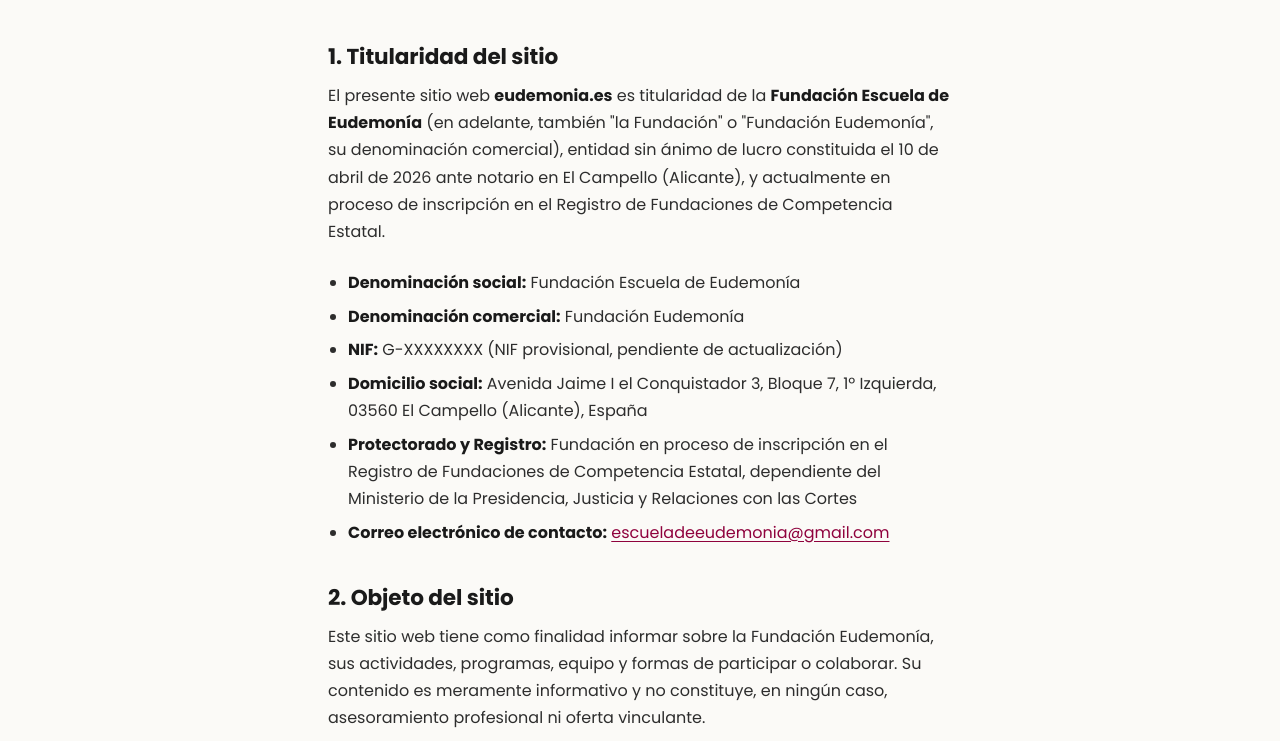
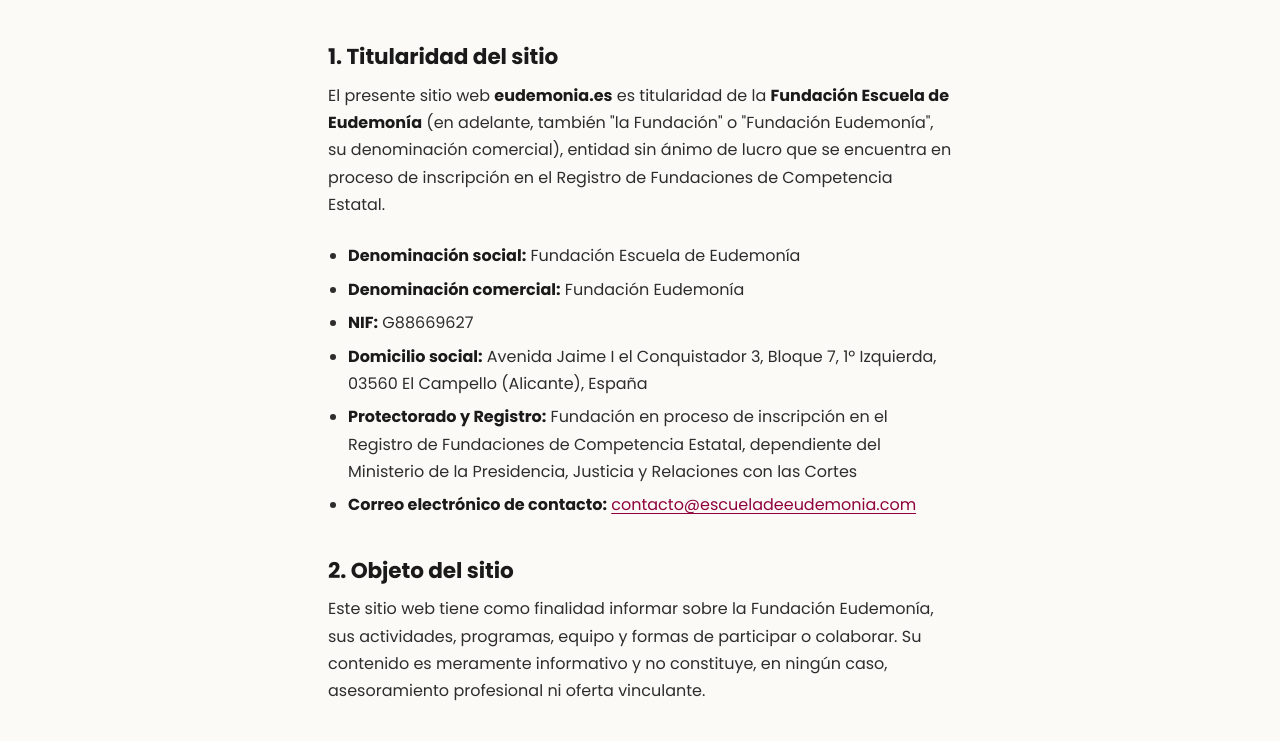
Before and after one commit to escueladeeudemonia-afk/eudemonia.es, an Astro site: page /aviso-legal in a window 1280 px wide. Shown: the part 295-1036 px from the top of the page. Built offline with nearby package versions, Linux system fonts and the light colour scheme; Astro itself is replaced by a stand-in of ours.

Commit message:
feat(legal): datos definitivos de la Fundación
- NIF: G88669627 (definitivo)
- Email de contacto institucional: contacto@escueladeeudemonia.com
  (sustituye al @gmail.com en aviso legal, privacidad y participa)
- Eliminada mención a notaría y fecha de constitución en aviso legal
- Mantenida única referencia legal: 'en proceso de inscripción en
  el Registro de Fundaciones de Competencia Estatal'

Páginas legales ya completas para auditoría de Google for Nonprofits.

```diff
--- a/src/pages/aviso-legal.astro
+++ b/src/pages/aviso-legal.astro
@@ -2,7 +2,7 @@
 import Base from "../layouts/Base.astro";
 
 const updatedAt = "15 de mayo de 2026";
-const nif = "G-XXXXXXXX (NIF provisional, pendiente de actualización)";
+const nif = "G88669627";
 ---
 
 <Base
@@ -20,9 +20,8 @@
       <p>
         El presente sitio web <strong>eudemonia.es</strong> es titularidad de la
         <strong>Fundación Escuela de Eudemonía</strong> (en adelante, también "la Fundación" o "Fundación
-        Eudemonía", su denominación comercial), entidad sin ánimo de lucro constituida el 10 de abril de 2026
-        ante notario en El Campello (Alicante), y actualmente en proceso de inscripción en el Registro de
-        Fundaciones de Competencia Estatal.
+        Eudemonía", su denominación comercial), entidad sin ánimo de lucro que se encuentra en proceso de
+        inscripción en el Registro de Fundaciones de Competencia Estatal.
       </p>
       <ul>
         <li><strong>Denominación social:</strong> Fundación Escuela de Eudemonía</li>
@@ -30,7 +29,7 @@
         <li><strong>NIF:</strong> {nif}</li>
         <li><strong>Domicilio social:</strong> Avenida Jaime I el Conquistador 3, Bloque 7, 1º Izquierda, 03560 El Campello (Alicante), España</li>
         <li><strong>Protectorado y Registro:</strong> Fundación en proceso de inscripción en el Registro de Fundaciones de Competencia Estatal, dependiente del Ministerio de la Presidencia, Justicia y Relaciones con las Cortes</li>
-        <li><strong>Correo electrónico de contacto:</strong> <a href="mailto:escueladeeudemonia@gmail.com">escueladeeudemonia@gmail.com</a></li>
+        <li><strong>Correo electrónico de contacto:</strong> <a href="mailto:contacto@escueladeeudemonia.com">contacto@escueladeeudemonia.com</a></li>
       </ul>
 
       <h2>2. Objeto del sitio</h2>
--- a/src/pages/participa.astro
+++ b/src/pages/participa.astro
@@ -28,7 +28,7 @@
       que la Escuela ofrece.
     </p>
     <a
-      href="mailto:escueladeeudemonia@gmail.com?subject=Quiero%20unirme%20a%20la%20comunidad"
+      href="mailto:contacto@escueladeeudemonia.com?subject=Quiero%20unirme%20a%20la%20comunidad"
       class="mt-8 inline-flex rounded-full bg-[var(--color-granate)] px-6 py-3 text-white font-medium no-underline hover:bg-[var(--color-granate-dark)] transition-colors"
     >
       Escríbenos →
@@ -43,7 +43,7 @@
         de liderazgo de primer nivel, contacta con nosotros.
       </p>
       <a
-        href="mailto:escueladeeudemonia@gmail.com"
+        href="mailto:contacto@escueladeeudemonia.com"
         class="mt-8 inline-flex rounded-full border border-[var(--color-granate)]/30 bg-white px-6 py-3 text-[var(--color-granate)] font-medium no-underline hover:bg-[var(--color-granate)]/5 transition-colors"
       >
         Escríbenos →
--- a/src/pages/privacidad.astro
+++ b/src/pages/privacidad.astro
@@ -2,7 +2,7 @@
 import Base from "../layouts/Base.astro";
 
 const updatedAt = "15 de mayo de 2026";
-const nif = "G-XXXXXXXX (NIF provisional, pendiente de actualización)";
+const nif = "G88669627";
 ---
 
 <Base
@@ -28,7 +28,7 @@
         <li><strong>Titular:</strong> Fundación Escuela de Eudemonía (en adelante, "la Fundación")</li>
         <li><strong>NIF:</strong> {nif}</li>
         <li><strong>Domicilio:</strong> Avenida Jaime I el Conquistador 3, Bloque 7, 1º Izquierda, 03560 El Campello (Alicante), España</li>
-        <li><strong>Contacto en materia de privacidad:</strong> <a href="mailto:escueladeeudemonia@gmail.com">escueladeeudemonia@gmail.com</a></li>
+        <li><strong>Contacto en materia de privacidad:</strong> <a href="mailto:contacto@escueladeeudemonia.com">contacto@escueladeeudemonia.com</a></li>
       </ul>
       <p>
         Por las características del sitio y de la actividad actual, la Fundación no está obligada a designar
@@ -45,7 +45,7 @@
       <ul>
         <li>
           <strong>Comunicaciones que la persona usuaria nos dirige por correo electrónico</strong>
-          (por ejemplo, a <em>escueladeeudemonia@gmail.com</em>). En ese caso tratamos los datos contenidos
+          (por ejemplo, a <em>contacto@escueladeeudemonia.com</em>). En ese caso tratamos los datos contenidos
           en el mensaje (nombre, dirección de correo, contenido) con la <strong>finalidad de atender la
           consulta o solicitud</strong>. Base jurídica: consentimiento de la persona interesada al
           enviarnos el mensaje, y el interés legítimo de la Fundación en gestionar su correspondencia.
@@ -106,7 +106,7 @@
       </ul>
       <p>
         Para ejercer estos derechos basta con escribir a
-        <a href="mailto:escueladeeudemonia@gmail.com">escueladeeudemonia@gmail.com</a>, indicando el
+        <a href="mailto:contacto@escueladeeudemonia.com">contacto@escueladeeudemonia.com</a>, indicando el
         derecho que se desea ejercer y adjuntando documento que permita acreditar la identidad.
       </p>
       <p>
```
